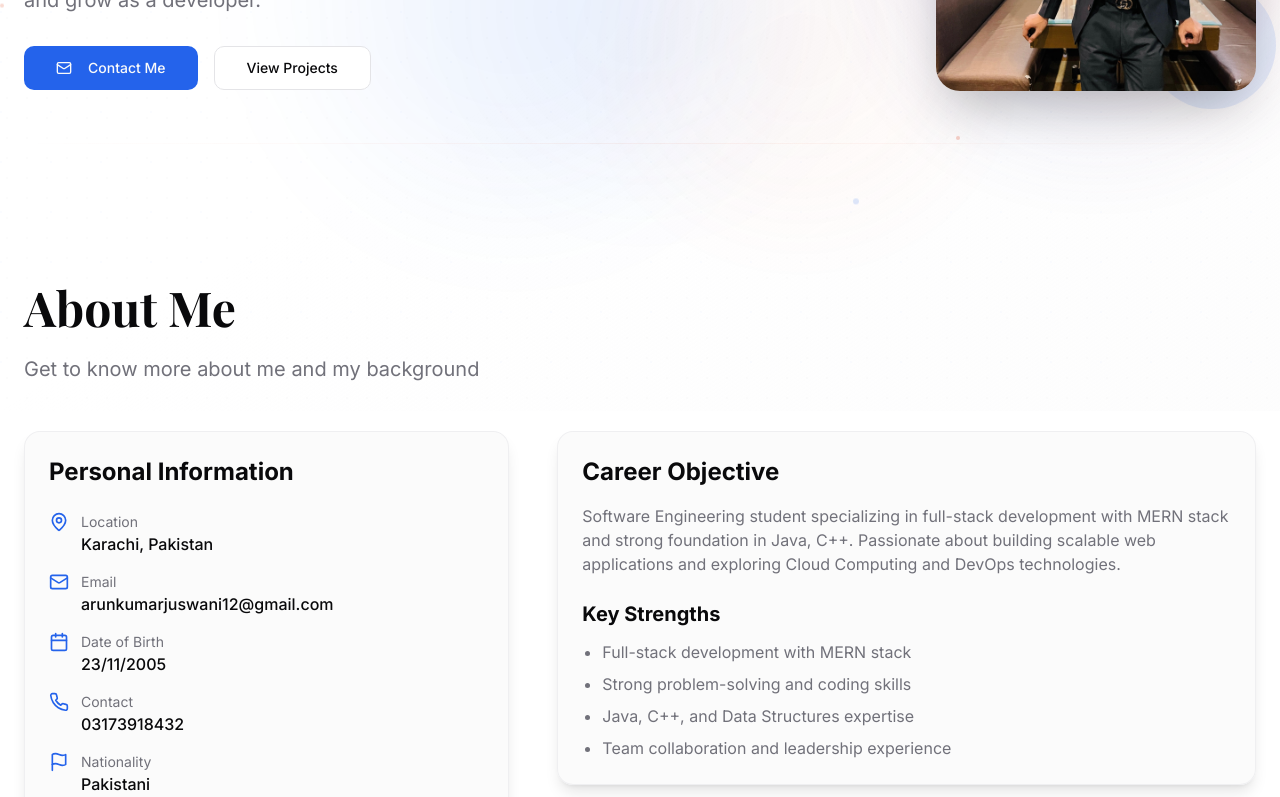
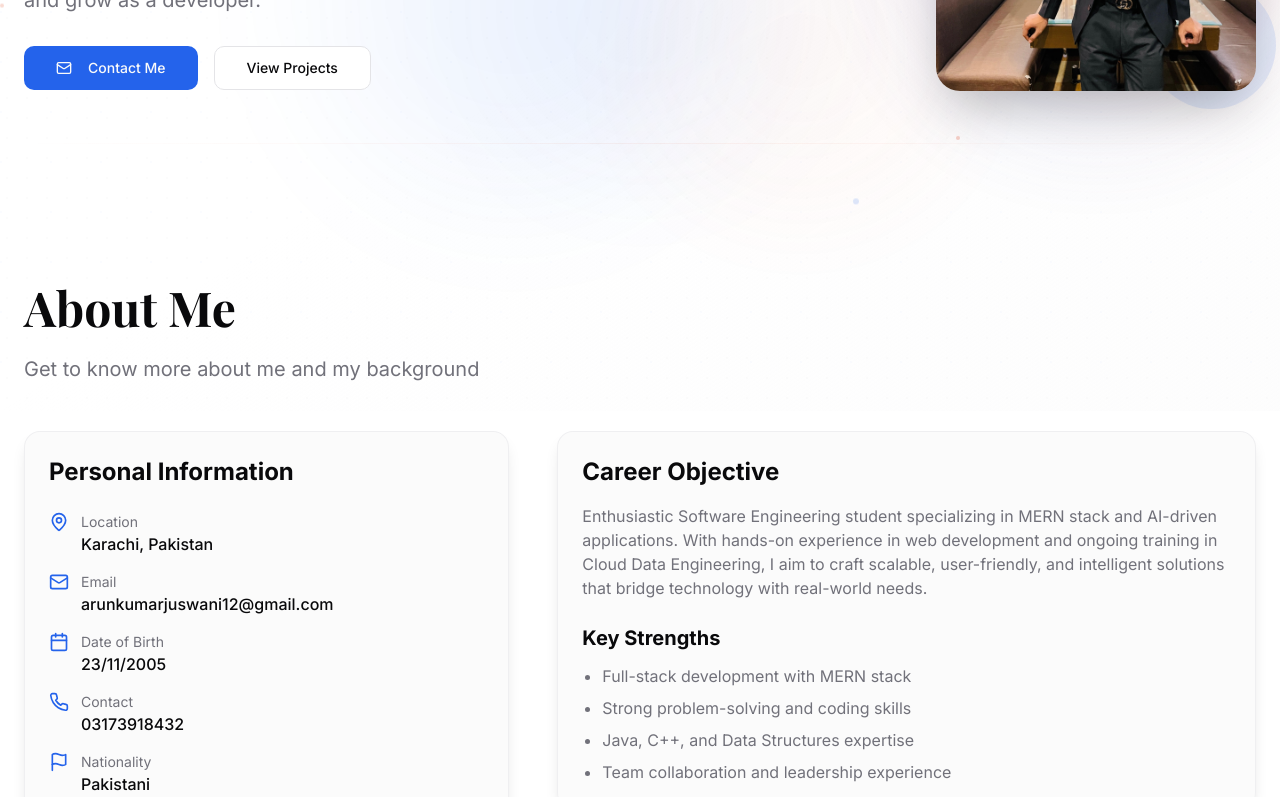
Before and after one commit to arunkumar231105/arun-kumar-portfolio, a React (Vite) app: page / in a window 1280 px wide. Shown: the part 389-1186 px from the top of the page. Built offline with nearby package versions, Linux system fonts and the light colour scheme; a web font is replaced by a local one.

Commit message:
Update About Section Summary
Updated the summary in the About Section to reflect specialization in MERN stack and AI-driven applications, along with ongoing Cloud Data Engineering training.

```diff
--- a/src/components/sections/AboutSection.tsx
+++ b/src/components/sections/AboutSection.tsx
@@ -71,7 +71,7 @@ export default function AboutSection() {
             {/* EDITABLE: Career Objective - Update this text to reflect your current career goals */}
             <h3 className="text-2xl font-bold mb-4">Career Objective</h3>
             <p className="text-muted-foreground mb-6">
-              Software Engineering student specializing in full-stack development with MERN stack and strong foundation in Java, C++. Passionate about building scalable web applications and exploring Cloud Computing and DevOps technologies.
+              Enthusiastic Software Engineering student specializing in MERN stack and AI-driven applications. With hands-on experience in web development and ongoing training in Cloud Data Engineering, I aim to craft scalable, user-friendly, and intelligent solutions that bridge technology with real-world needs.
             </p>
 
             {/* EDITABLE: Key Strengths - Add or modify strengths as you develop new skills */}
```
Also changed, not shown: 1 other file (tests, documents, lock files or other folders).
